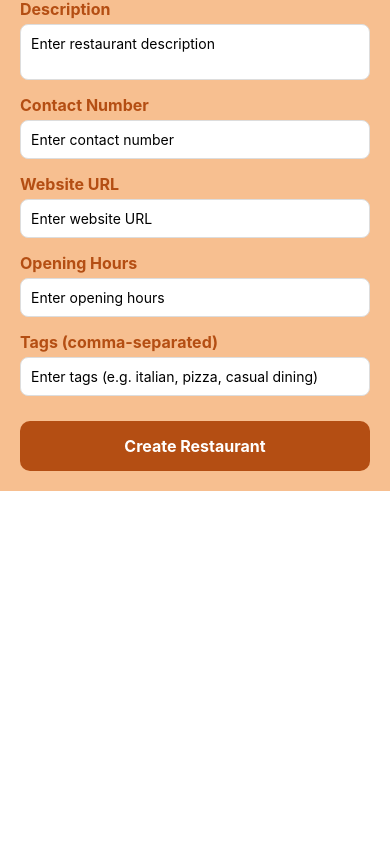
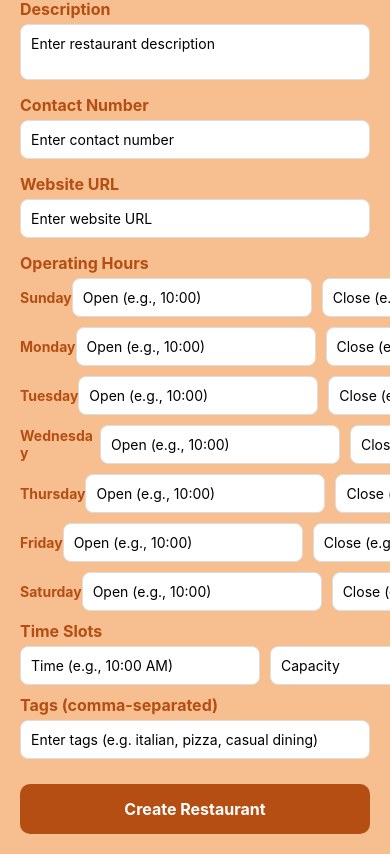
Before and after one commit to ComfortN/restaurent-cms, a React Native app in the folder restaurant-frontend/: screen /CreateRestaurant in a window 390 px wide. Shown: the part 705-1559 px from the top of the page. Before the commit the page ends 1196 px from the top, so only its background shows below. Built offline with nearby package versions, Linux system fonts and the light colour scheme.

Commit message:
Changing the functionality for the operating hours and time slots

```diff
--- a/restaurant-frontend/src/pages/CreateRestaurantScreen.jsx
+++ b/restaurant-frontend/src/pages/CreateRestaurantScreen.jsx
@@ -23,14 +23,29 @@ const CreateRestaurant = ({ navigation }) => {
     description: '',
     contactNumber: '',
     websiteUrl: '',
-    openingHours: '',
+    operatingHours: {
+      sunday: { open: '', close: '' },
+      monday: { open: '', close: '' },
+      tuesday: { open: '', close: '' },
+      wednesday: { open: '', close: '' },
+      thursday: { open: '', close: '' },
+      friday: { open: '', close: '' },
+      saturday: { open: '', close: '' }
+    },
+    timeSlots: [],
     tags: []
   });
   const [image, setImage] = useState(null);
   const [imageBase64, setImageBase64] = useState(null);
+  const [timeSlotInput, setTimeSlotInput] = useState({
+    time: '',
+    capacity: ''
+  });
 
   const dispatch = useDispatch();
   const { isLoading, error } = useSelector(state => state.restaurants);
+
+
 
   const handleInputChange = (field, value) => {
     setRestaurantData(prev => ({
@@ -70,6 +85,51 @@ const CreateRestaurant = ({ navigation }) => {
   };
 
 
+  const handleOperatingHoursChange = (day, field, value) => {
+    setRestaurantData(prev => ({
+      ...prev,
+      operatingHours: {
+        ...prev.operatingHours,
+        [day]: {
+          ...prev.operatingHours[day],
+          [field]: value
+        }
+      }
+    }));
+  };
+
+  const handleTimeSlotChange = (field, value) => {
+    setTimeSlotInput(prev => ({
+      ...prev,
+      [field]: value
+    }));
+  };
+
+  const addTimeSlot = () => {
+    if (timeSlotInput.time && timeSlotInput.capacity) {
+      setRestaurantData(prev => ({
+        ...prev,
+        timeSlots: [
+          ...prev.timeSlots,
+          {
+            time: timeSlotInput.time,
+            capacity: parseInt(timeSlotInput.capacity, 10)
+          }
+        ]
+      }));
+      setTimeSlotInput({ time: '', capacity: '' });
+    }
+  };
+
+  const removeTimeSlot = (index) => {
+    setRestaurantData(prev => ({
+      ...prev,
+      timeSlots: prev.timeSlots.filter((_, i) => i !== index)
+    }));
+  };
+
+
+
   const handleCreateRestaurant = async() => {
     try {
         const formData = new FormData();
@@ -84,6 +144,8 @@ const CreateRestaurant = ({ navigation }) => {
         formData.append('contactNumber', restaurantData.contactNumber || '');
         formData.append('websiteUrl', restaurantData.websiteUrl || '');
         formData.append('openingHours', restaurantData.openingHours || '');
+        formData.append('operatingHours', JSON.stringify(restaurantData.operatingHours));
+        formData.append('timeSlots', JSON.stringify(restaurantData.timeSlots));
         formData.append('tags', JSON.stringify(restaurantData.tags || []));
 
         // Add image if selected
@@ -223,13 +285,55 @@ const RestaurantPreview = () => (
           keyboardType="url"
         />
 
-        <Text style={styles.label}>Opening Hours</Text>
-        <TextInput
-          style={styles.input}
-          placeholder="Enter opening hours"
-          value={restaurantData.openingHours}
-          onChangeText={(value) => handleInputChange('openingHours', value)}
-        />
+        {/* Operating Hours */}
+        <Text style={styles.label}>Operating Hours</Text>
+        {Object.entries(restaurantData.operatingHours).map(([day, hours]) => (
+          <View key={day} style={styles.operatingHoursContainer}>
+            <Text style={styles.operatingHoursDay}>{day.charAt(0).toUpperCase() + day.slice(1)}</Text>
+            <TextInput
+              style={styles.operatingHoursInput}
+              placeholder="Open (e.g., 10:00)"
+              value={hours.open}
+              onChangeText={(value) => handleOperatingHoursChange(day, 'open', value)}
+            />
+            <TextInput
+              style={styles.operatingHoursInput}
+              placeholder="Close (e.g., 22:00)"
+              value={hours.close}
+              onChangeText={(value) => handleOperatingHoursChange(day, 'close', value)}
+            />
+          </View>
+        ))}
+
+        {/* Time Slots */}
+        <Text style={styles.label}>Time Slots</Text>
+        <View style={styles.timeSlotInputContainer}>
+          <TextInput
+            style={styles.timeSlotInput}
+            placeholder="Time (e.g., 10:00 AM)"
+            value={timeSlotInput.time}
+            onChangeText={(value) => handleTimeSlotChange('time', value)}
+          />
+          <TextInput
+            style={styles.timeSlotInput}
+            placeholder="Capacity"
+            value={timeSlotInput.capacity}
+            onChangeText={(value) => handleTimeSlotChange('capacity', value)}
+            keyboardType="numeric"
+          />
+          <TouchableOpacity style={styles.addTimeSlotButton} onPress={addTimeSlot}>
+            <Text style={styles.addTimeSlotButtonText}>Add</Text>
+          </TouchableOpacity>
+        </View>
+
+        {restaurantData.timeSlots.map((slot, index) => (
+          <View key={index} style={styles.timeSlotItem}>
+            <Text style={styles.timeSlotText}>{slot.time} (Capacity: {slot.capacity})</Text>
+            <TouchableOpacity onPress={() => removeTimeSlot(index)}>
+              <FontAwesome5 name="times" size={16} color="red" />
+            </TouchableOpacity>
+          </View>
+        ))}
 
         <Text style={styles.label}>Tags (comma-separated)</Text>
         <TextInput
@@ -315,6 +419,62 @@ const styles = StyleSheet.create({
     color: '#666',
     marginBottom: 10,
   },
+  operatingHoursContainer: {
+    flexDirection: 'row',
+    alignItems: 'center',
+    marginBottom: 10,
+  },
+  operatingHoursDay: {
+    width: 80,
+    fontWeight: 'bold',
+    color: '#B44E13',
+  },
+  operatingHoursInput: {
+    flex: 1,
+    backgroundColor: 'white',
+    borderWidth: 1,
+    borderColor: '#ddd',
+    borderRadius: 8,
+    padding: 10,
+    marginRight: 10,
+  },
+  timeSlotInputContainer: {
+    flexDirection: 'row',
+    alignItems: 'center',
+    marginBottom: 10,
+  },
+  timeSlotInput: {
+    flex: 1,
+    backgroundColor: 'white',
+    borderWidth: 1,
+    borderColor: '#ddd',
+    borderRadius: 8,
+    padding: 10,
+    marginRight: 10,
+  },
+  addTimeSlotButton: {
+    backgroundColor: '#B44E13',
+    padding: 10,
+    borderRadius: 8,
+  },
+  addTimeSlotButtonText: {
+    color: 'white',
+    fontWeight: 'bold',
+  },
+  timeSlotItem: {
+    flexDirection: 'row',
+    alignItems: 'center',
+    justifyContent: 'space-between',
+    backgroundColor: 'white',
+    borderWidth: 1,
+    borderColor: '#ddd',
+    borderRadius: 8,
+    padding: 10,
+    marginBottom: 10,
+  },
+  timeSlotText: {
+    color: '#B44E13',
+  },
   tagContainer: {
     flexDirection: 'row',
     flexWrap: 'wrap',
```
